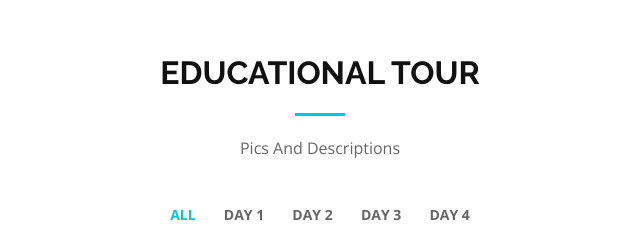
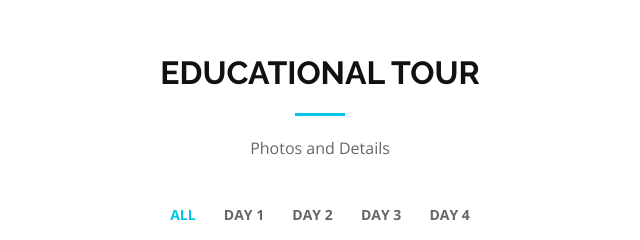
Before and after one commit to redjazhem12/webblog, a plain HTML site: page index.html in a window 1280 px wide. Shown: the part 1760-2000 px from the top of the page, 320-960 px from the left. Drawn offline with nearby package versions, Linux system fonts and the light colour scheme.

Commit message:
Update index.html

```diff
--- a/index.html
+++ b/index.html
@@ -123,7 +123,7 @@
           <div class="col-md-12">
             <h3 class="section-title">Educational Tour</h3>
             <div class="section-title-divider"></div>
-            <p class="section-description">Pics And Descriptions</p>
+            <p class="section-description">Photos and Details</p>
           </div>
         </div>
 
```
